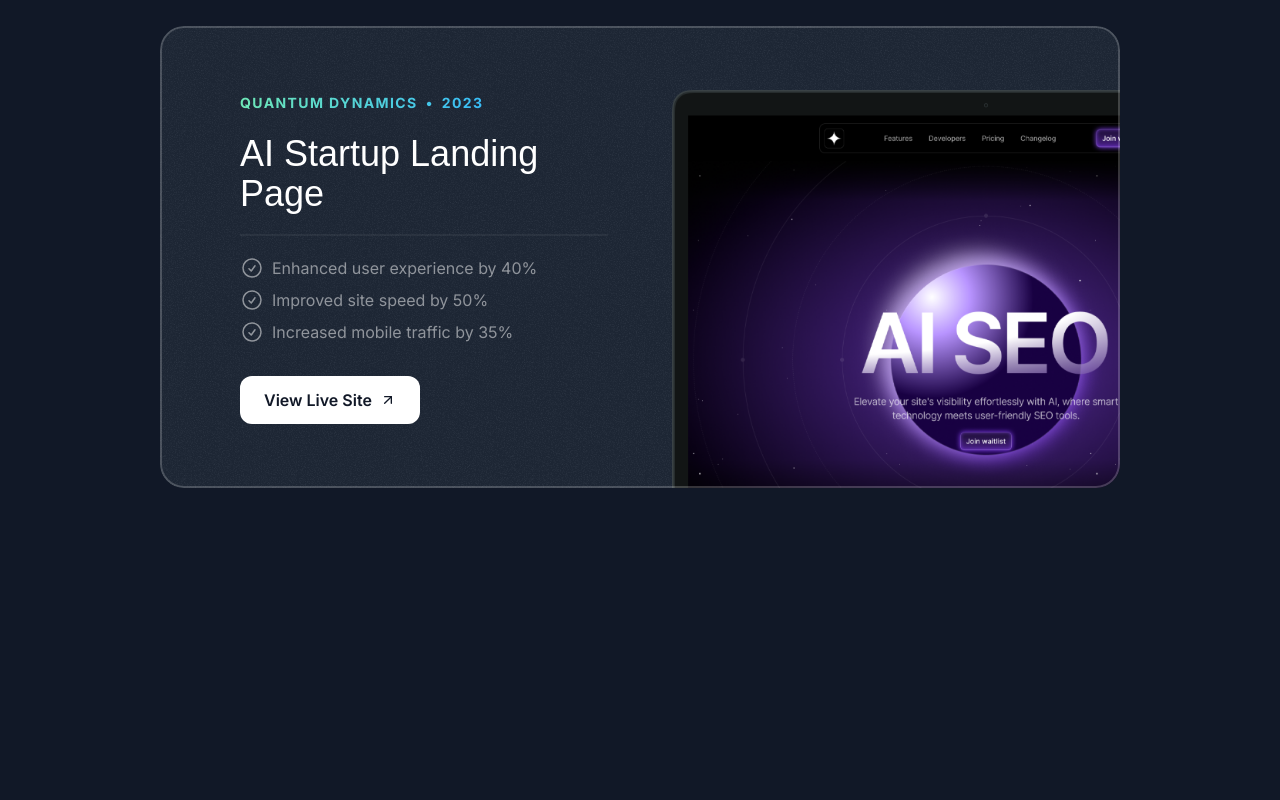
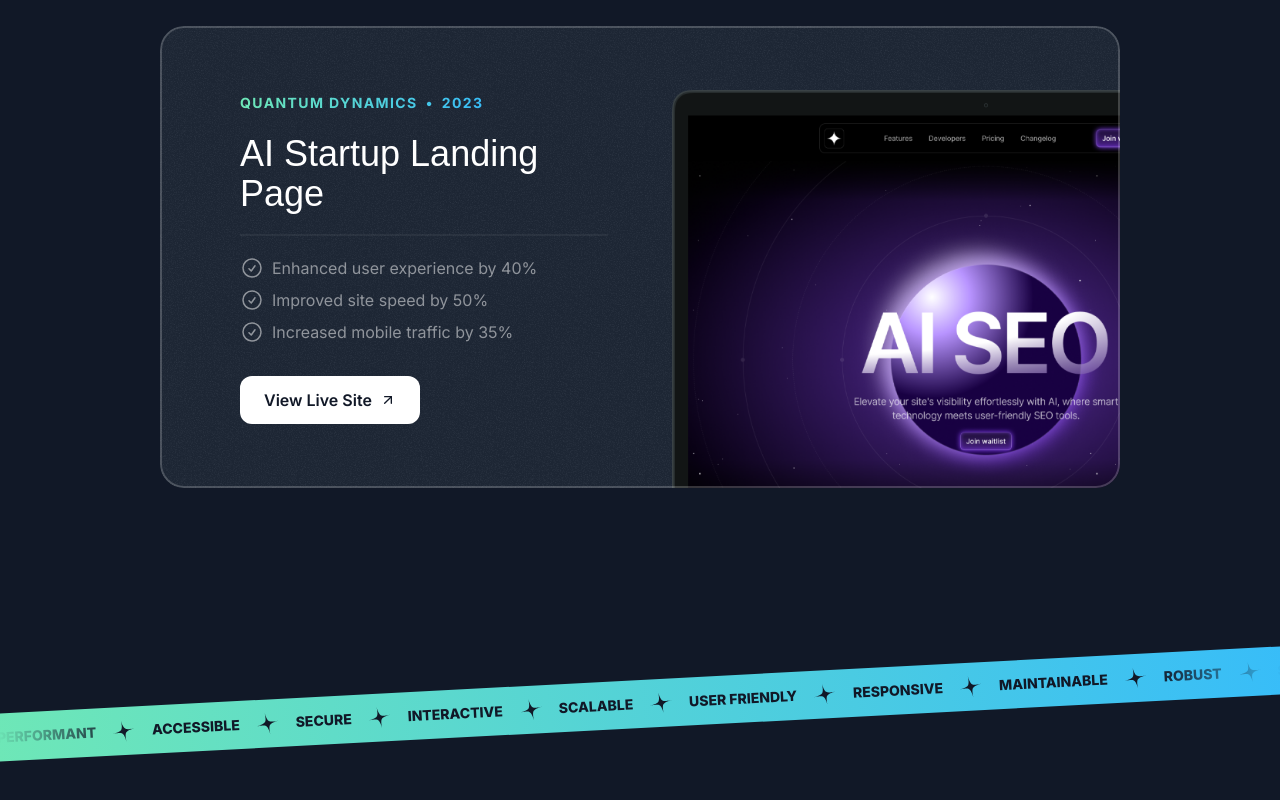
Before and after one commit to shahriarhacks/portfolio-2.0, a Next.js app: page / in a window 1280 px wide. Shown: the part 2324-3124 px from the top of the page. Before the commit the page ends 2908 px from the top, so only its background shows below. Built offline with nearby package versions, Linux system fonts and the light colour scheme; a web font is replaced by a local one.

Commit message:
Tap section add

```diff
--- a/src/app/page.tsx
+++ b/src/app/page.tsx
@@ -1,6 +1,7 @@
 import { Header } from "@/sections/Header";
 import { HeroSection } from "@/sections/Hero";
 import { ProjectsSection } from "@/sections/Projects";
+import { TapeSection } from "@/sections/Tape";
 
 export default function Home() {
   return (
@@ -8,6 +9,7 @@
       <Header />
       <HeroSection />
       <ProjectsSection />
+      <TapeSection/>
     </div>
   );
 }
--- a/src/sections/Tape.tsx
+++ b/src/sections/Tape.tsx
@@ -1,3 +1,46 @@
+import StartIcon from "@/assets/icons/star.svg";
+const words = [
+  "Performant",
+  "Accessible",
+  "Secure",
+  "Interactive",
+  "Scalable",
+  "User Friendly",
+  "Responsive",
+  "Maintainable",
+  "Robust",
+  "Search Optimized",
+  "Fast",
+  "Usable",
+  "Reliable",
+  "Efficient",
+  "Dynamic",
+  "Concurrent",
+  "Modular",
+  "High Availability",
+  "Extensible",
+  "Data-Driven",
+  "Asynchronous",
+  "Innovative",
+];
+
 export const TapeSection = () => {
-  return <div>Tape Section</div>;
+  return (
+    <div className="py-16 lg:py-24 overflow-x-clip">
+      <div className="bg-gradient-to-r from-emerald-300 to-sky-400  -rotate-3 -mx-1">
+        <div className="flex [mask-image:linear-gradient(to_right,transparent,black_10%,black_90%,transparent)]">
+          <div className="flex flex-none gap-4 py-3">
+            {words.map((word, idx) => (
+              <div key={idx} className="inline-flex items-center gap-4">
+                <span className="text-gray-900 uppercase font-extrabold text-sm">
+                  {word}
+                </span>
+                <StartIcon className="size-6 text-gray-900 -rotate-12" />
+              </div>
+            ))}
+          </div>
+        </div>
+      </div>
+    </div>
+  );
 };
```
